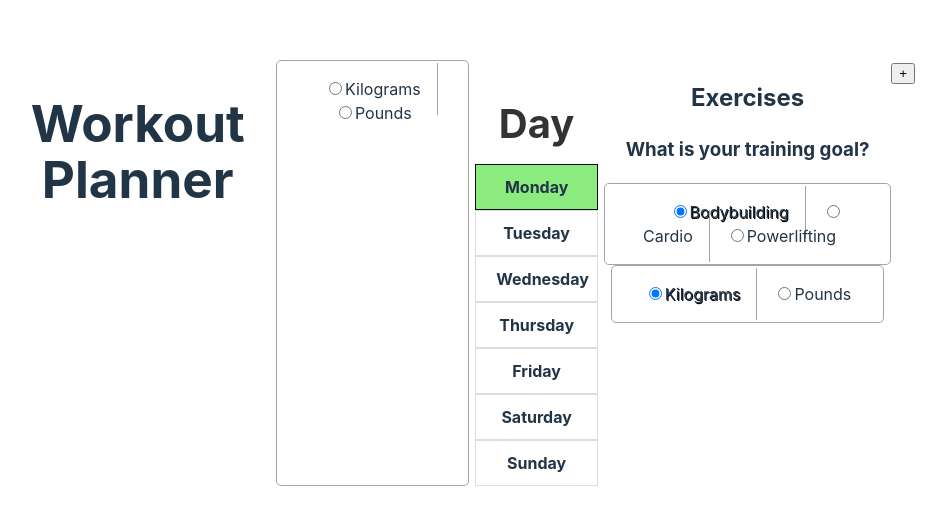
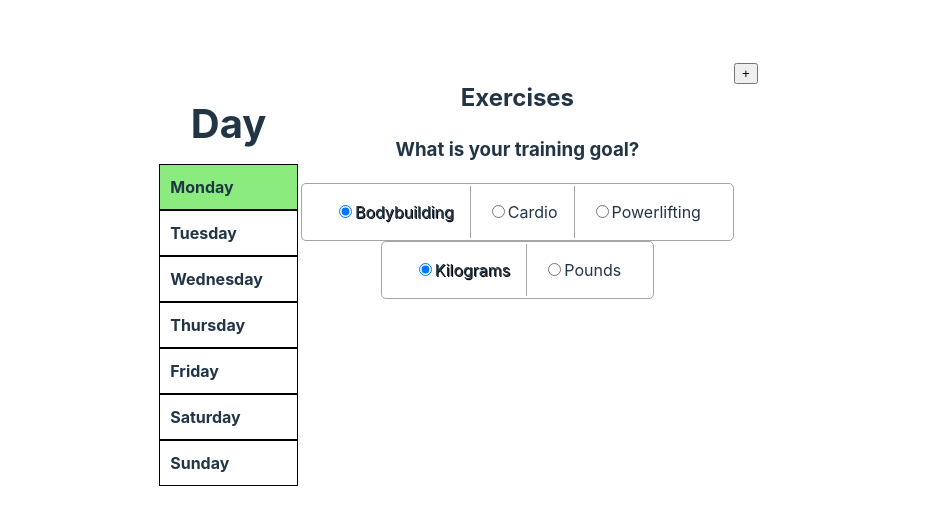
Before and after one commit to simon-s-99/workout-planner, a React (Vite) app: page / in a window 1280 px wide. Shown: the part 127-652 px from the top of the page, without its empty margins (33-979 px from the left). Built offline with nearby package versions, Linux system fonts and the light colour scheme.

Commit message:
feat: convert to inline styles

```diff
--- a/src/App.css
+++ b/src/App.css
@@ -9,35 +9,8 @@
   display: flex;
   flex-direction: row;
 }
-.WeekdayPicker {
-  display: flex;
-  flex-direction: column;
-  align-items: center;
-}
 
-.weekdays-heading {
-  text-align: center;
-  margin-bottom: 10px;
-  color: #333;
-  font-size: 40px;
-}
 
-.weekday {
-  opacity: 0;
-  width: 0;
-  height: 0;
-  position: absolute;
-}
-
-.weekday-label {
-  display: inline-block;
-  padding: 10px 20px;
-  cursor: pointer;
-  border: 1px solid #ddd;
-  transition: all 0.3s ease;
-  width: 60%;
-  font-weight: bold;
-}
 
 .weekday-label:hover {
   background-color: rgb(240, 230, 230);
--- a/src/App.tsx
+++ b/src/App.tsx
@@ -32,8 +32,6 @@ const App: React.FC = () => {
 
   return (
     <div className="App">
-      <h1>Workout Planner</h1>
-      <UnitsPicker setSettings={setSettings} />
       <WeekdayPicker
         selectedWeekday={selectedWeekday}
         setSelectedWeekday={setSelectedWeekday as React.Dispatch<React.SetStateAction<Weekday>>}
--- a/src/components/WeekdayPicker.tsx
+++ b/src/components/WeekdayPicker.tsx
@@ -8,35 +8,56 @@ interface WeekdayPickerProps {
   setSelectedWeekday: React.Dispatch<React.SetStateAction<Weekday>>;
 }
 
-const WeekdayPicker: React.FC<WeekdayPickerProps> = ({
-  selectedWeekday,
-  setSelectedWeekday,
-}) => {
+const WeekdayPicker: React.FC<WeekdayPickerProps> = ({ selectedWeekday, setSelectedWeekday }) => {
+  const styles = {
+    main: {
+      display: "flex",
+      flexDirection: "column",
+      alignItems: "center",
+    },
+
+    weekdaysHeading: {
+      textAlign: "center",
+      marginBottom: "10px",
+      fontSize: "40px",
+    },
+
+    weekday: {
+      opacity: 0,
+      width: 0,
+      height: 0,
+      position: "absolute",
+    },
+
+    weekdayLabel: {
+      display: "inline-block",
+      textAlign: "left",
+      padding: "10px 40px 10px 10px",
+      cursor: "pointer",
+      border: "1px solid black",
+      transition: "all 0.3s ease",
+      width: "60%",
+      fontWeight: "bold",
+    },
+  };
+
   return (
-    <div className="WeekdayPicker">
-      <h2 className="weekdays-heading">Day</h2>
-      {(
-        [
-          "Monday",
-          "Tuesday",
-          "Wednesday",
-          "Thursday",
-          "Friday",
-          "Saturday",
-          "Sunday",
-        ] as Weekday[]
-      ).map((weekday) => (
+    <div className="WeekdayPicker" style={styles.main}>
+      <h2 className="weekdays-heading" style={styles.weekdaysHeading}>
+        Day
+      </h2>
+      {(["Monday", "Tuesday", "Wednesday", "Thursday", "Friday", "Saturday", "Sunday"] as Weekday[]).map((weekday) => (
         <label
           key={weekday} // Unique key for each element in the list, which is required by React.
-          className={`weekday-label ${
-            selectedWeekday === weekday ? "selected" : ""
-          }`}
+          className={`weekday-label ${selectedWeekday === weekday ? "selected" : ""}`}
+          style={styles.weekdayLabel}
           // Apply the "selected" class if the current weekday matches the selectedWeekday state
         >
           {weekday}
           <input
             className="weekday"
             type="radio"
+            style={styles.weekday}
             name="weekday"
             value={weekday}
             onChange={(e) => setSelectedWeekday(e.target.value as Weekday)}
```
